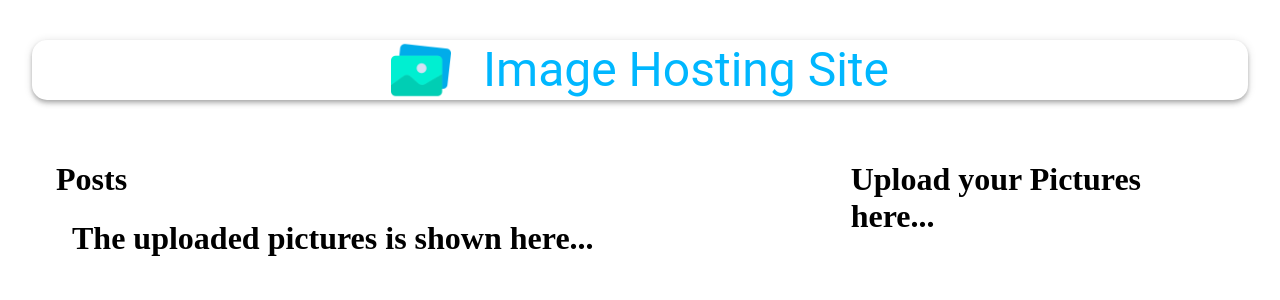
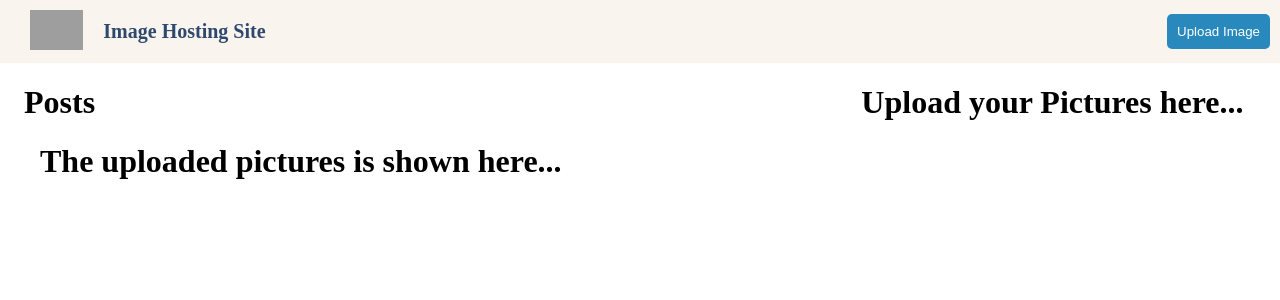
Before and after one commit to harshitpanwar/Image-Hosting-Site, a React (Create React App) app in the folder Mern/Mern_Memories_App/client/: page / in a window 1280 px wide. Shown: the top 300 px of the page. Built offline with nearby package versions, Linux system fonts and the light colour scheme; grey boxes are pictures that could not be loaded.

Commit message:
updated header

```diff
--- a/Mern/Mern_Memories_App/client/src/App.css
+++ b/Mern/Mern_Memories_App/client/src/App.css
@@ -1,10 +1,8 @@
-body {
-    background-color: #282c34;
-    color: white;
-    padding: 40px;
-    font-family: Arial;
-    text-align: center;
-  }
-h1{
-    color: white;
+body{
+  margin: 0;
+  padding:0;
 }
+
+.container{
+  margin: 0;
+}
--- a/Mern/Mern_Memories_App/client/src/App.js
+++ b/Mern/Mern_Memories_App/client/src/App.js
@@ -5,15 +5,20 @@ import Posts from './components/Posts/Posts';
 import Form from './components/Form/Form';
 import icon from './images/icon.png';
 import useStyles from './styles';
+import Header from "./components/Header/Header";
+import './App.css'
 
 const App = () => {
     const classes = useStyles();
     return (
-      <Container maxwidth="lg">
-          <AppBar className={classes.appBar} position="static" color="inherit">
+      <div className="container" maxwidth="lg">
+
+          <Header/>
+
+          {/* <AppBar className={classes.appBar} position="static" color="inherit">
           <img className={classes.image} src={icon} alt="image hosting icon" height="60px" width="60px"/>
               <Typography className={classes.heading} variant="h3" align="center">Image Hosting Site</Typography>
-          </AppBar>
+          </AppBar> */}
         <Grow in>
             <Container>
                 <Grid container justify="space-between" alignItems="stretch" spacing={3}>
@@ -26,7 +31,7 @@ const App = () => {
                 </Grid>
             </Container>
         </Grow>
-      </Container>
+      </div>
     );
 }
 
--- /dev/null
+++ b/Mern/Mern_Memories_App/client/src/components/Header/Header.css
@@ -0,0 +1,51 @@
+.Header{
+
+    display: flex;
+    flex-direction: row;
+    justify-content: space-between;
+    align-items: center;
+    background-color: rgb(244, 234, 222, 0.5);
+
+}
+
+.pair{
+    display: flex;
+    flex-direction: row;
+    align-items: center;
+    margin-left: 30px;
+}
+
+.pair p{
+    margin-left: 20px;
+}
+
+
+.website_heading{
+    color: #2f486e;
+    font-size: 20px;
+
+
+}
+
+.upload_button{
+    margin-right: 10px;
+}
+
+
+.button{
+    background-color: #2989bc;
+    border: none;
+
+    color:#fff;
+    padding: 10px;
+    border-radius: 5px;
+
+
+}
+
+.button:hover{
+    cursor: pointer;
+    background-color: #4b99c4;
+    border: 1px solid #2f486e;
+
+}
--- /dev/null
+++ b/Mern/Mern_Memories_App/client/src/components/Header/Header.js
@@ -0,0 +1,27 @@
+import React from 'react';
+import './Header.css';
+
+function Header() {
+    return (
+        <div className='Header'>
+            <div className='pair'>
+                <div className='icon'>
+                    <img height={'40px'} src='https://cdn-icons-png.flaticon.com/512/1829/1829589.png'></img>
+                </div>
+
+                <div className='website_heading'>
+                    <p><b>Image Hosting Site</b></p>
+                </div>
+            </div>
+
+
+            <div className='upload_button'>
+                <button className='button'> Upload Image </button>
+            </div>
+
+
+        </div>
+    )
+}
+
+export default Header
```
